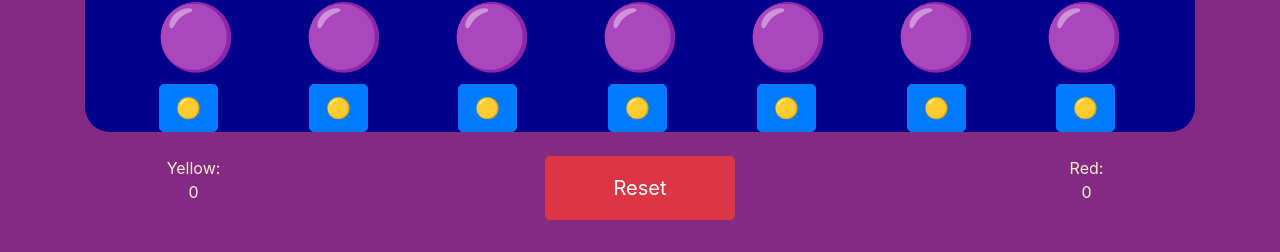
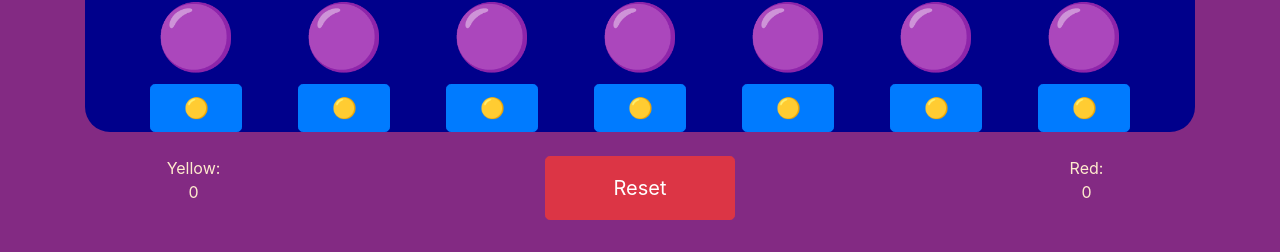
Before and after one commit to alitoyn/connect_4_mini_project, a website: page src/index.html in a window 1280 px wide. Shown: the part 548-800 px from the top of the page. Drawn offline with nearby package versions, Linux system fonts and the light colour scheme.

Commit message:
buttons placed better

```diff
--- a/src/connect4.js
+++ b/src/connect4.js
@@ -70,7 +70,7 @@ for (let i = 0; i < gameState.cols; i++) {
   $('#button-row').append(
     $('<button />')
       .attr('id', 'button' + i)
-      .addClass('btn btn-primary btn-lg')
+      .addClass('col-1 btn btn-primary btn-lg')
       .click(buttonClick),
   );
 }
--- a/src/main.css
+++ b/src/main.css
@@ -26,9 +26,7 @@ body {
 }
 
 #button-row {
-    justify-content: space-between;
-    margin-left: 5.5%;
-    margin-right: 6%;
+    justify-content: center;
 }
 
 .score {
```
